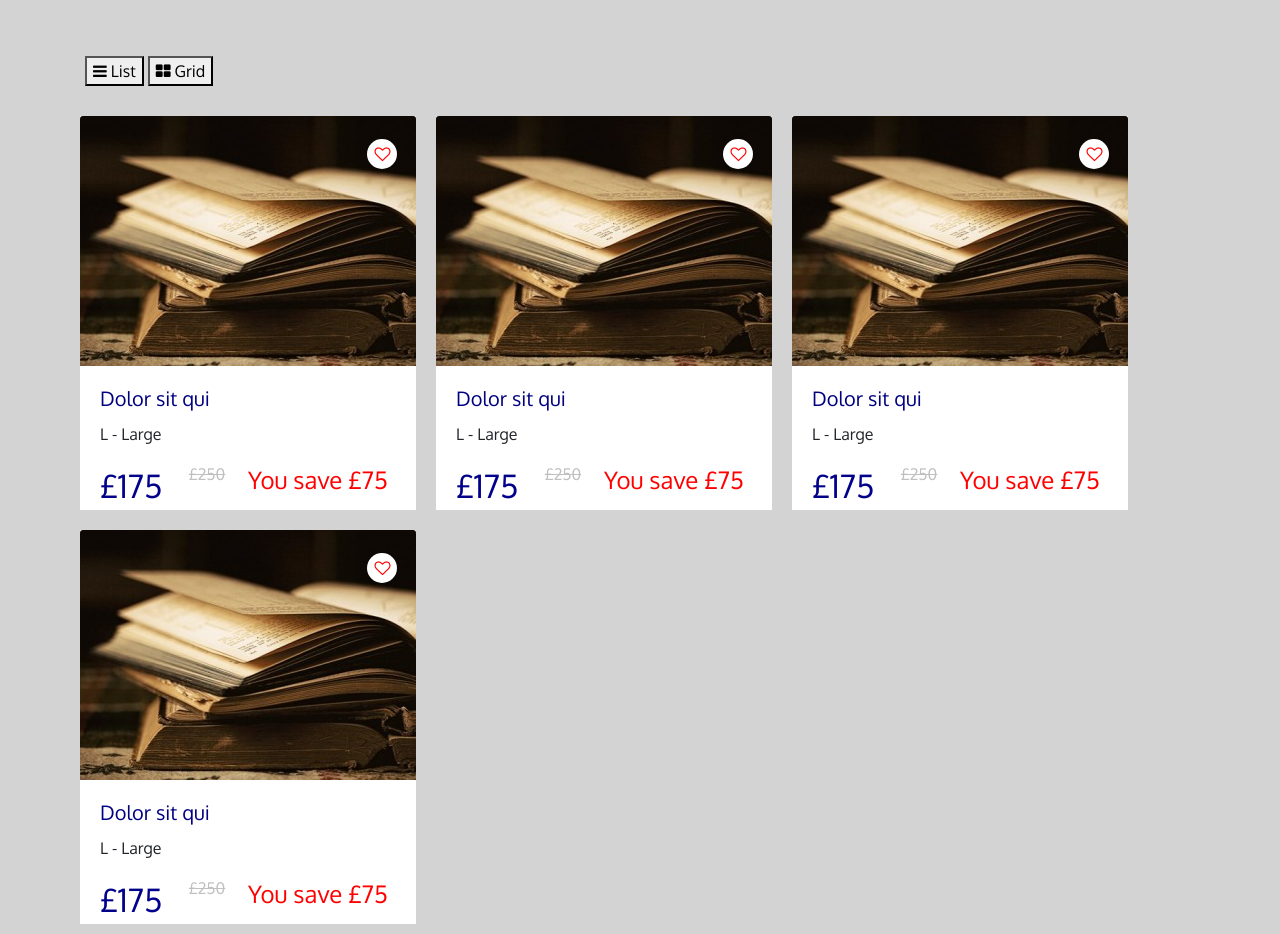
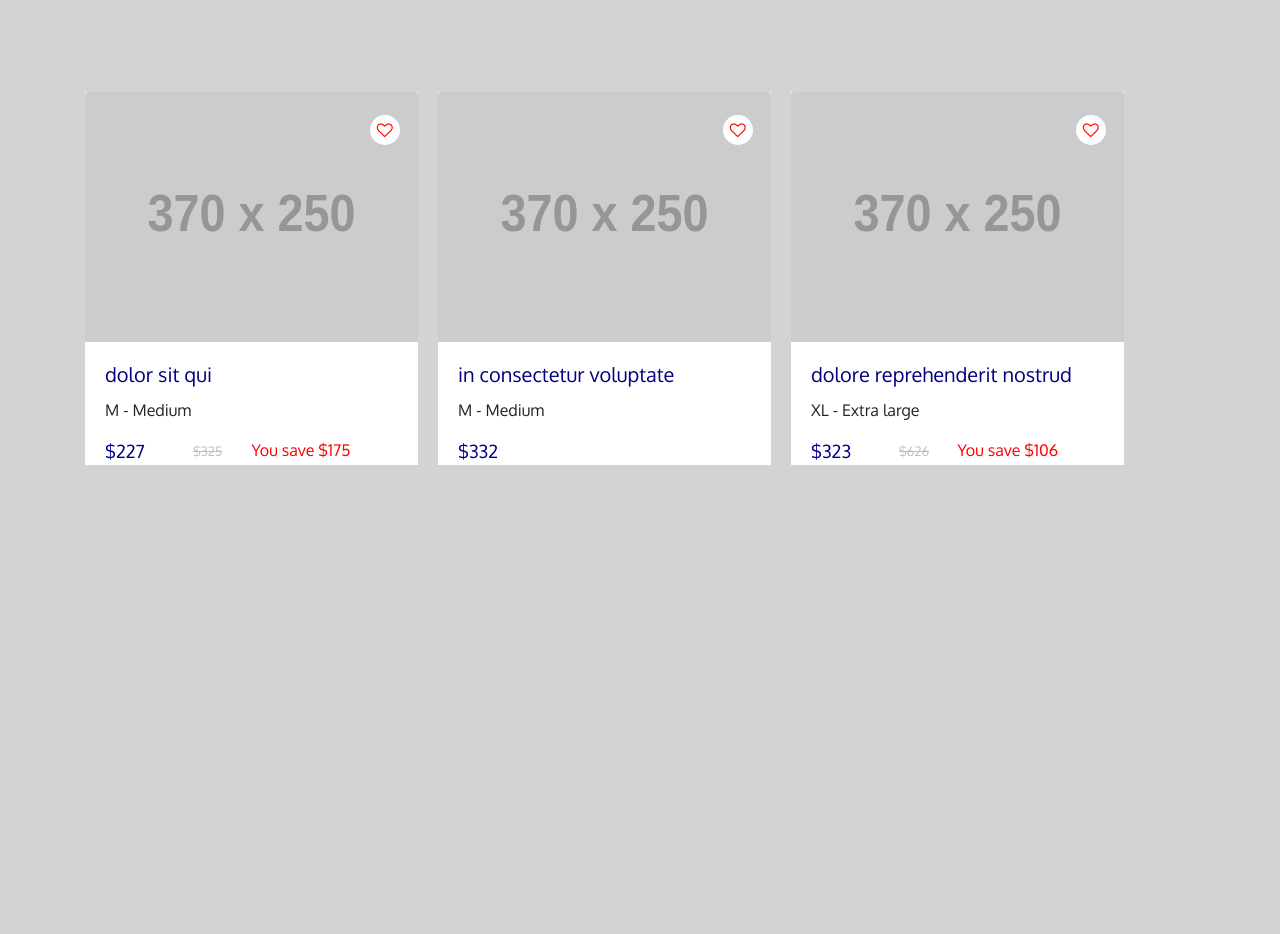
Before and after one commit to rainbowtigra/Login-MainPage_JS, a website: page app/index.html in a window 1280 px wide. After the commit the page ends 800 px from the top, so only its background shows below. Drawn offline with nearby package versions, Linux system fonts and the light colour scheme; files that its build step writes are made by us from their sources; placeholder pictures from the web are drawn by us.

Commit message:
load to page from array

```diff
--- a/app/index.html
+++ b/app/index.html
@@ -1,6 +1,5 @@
 <!DOCTYPE html>
-<html lang="en">
-
+<html>
 <head>
     <meta charset="UTF-8">
     <meta name="viewport" content="width=device-width, initial-scale=1.0">
@@ -26,92 +25,86 @@
     <link href='https://fonts.googleapis.com/css?family=Passion+One' rel='stylesheet' type='text/css'>
     <link href='https://fonts.googleapis.com/css?family=Oxygen' rel='stylesheet' type='text/css'>
 
-    <script src="./js/index.js"></script>
     <link rel="stylesheet" href="index/sign.css">
     <link rel="stylesheet" href="css/index.css">
     <link rel="import" href="header.html">
 
 </head>
+<body bgcolor="#E6E6FA">
+<div class="container">
+    <div id="my_table" class="table">
+    </div>
+</div>
 
-<body>
-<div class="container">
-    <button onclick="listView()"><i class="fa fa-bars"></i> List</button>
-    <button onclick="gridView()"><i class="fa fa-th-large"></i> Grid</button>
+<script src="js/index.js"></script>
 
-    <div class="row" style="padding: 10px;">
-        <div class="column" style="background-color:#ffffff;">
+<script>
+function getProducts() {
+    return [
+ {
+    "url": "product.html",
+    "rating": 5,
+    "name": "dolor sit qui",
+    "size": "M - Medium",
+    "picture": "http://placehold.it/370x250",
+    "savings": "$175",
+    "oldPrice": "$325",
+    "price": "$227",
+    "isFav": true,
+    "_id": "5a3964f2b3701658152a1c81"
+  },
+  {
+    "url": "product.html",
+    "rating": 3,
+    "name": "in consectetur voluptate",
+    "size": "M - Medium",
+    "picture": "http://placehold.it/370x250",
+    "price": "$332",
+    "isFav": false,
+    "_id": "5a3964f22bc8507f2f439f38"
+  },
+  {
+    "url": "product.html",
+    "rating": 4,
+    "name": "dolore reprehenderit nostrud",
+    "size": "XL - Extra large",
+    "picture": "http://placehold.it/370x250",
+    "savings": "$106",
+    "oldPrice": "$626",
+    "price": "$323",
+    "isFav": false,
+    "_id": "5a3964f2c02ac8896ad1d645"
+  }];
+}
+
+
+
+    var products = getProducts();
+    var row_data = '';
+    for (let product of products) {
+      var row_data = ` <div class="column" style="background-color:#ffffff;">
             <div class="img">
                 <div style="background-color: white">
                     <i class="fa fa-heart-o" onclick="toggleHeart(this)"></i>
                 </div>
-                <img class="card-img-top" src="image/picture.jpg" width="370" height="250" alt="Card image cap">
+                <img class="card-img-top" src="${product.picture}" width="370" height="250" alt="Card image cap">
             </div>
             <div class="card-body">
-                <h5 class="card-title" style="color:#000080">Dolor sit qui</h5>
-                <p class="card-text">L - Large</p>
+                <h5 class="card-title" style="color:#000080">${product.name}</h5>
+                <p class="card-text"> ${product.size} </p>
                 <div style="margin:auto;width:100%;">
-                    <div class="card-text" style="color:#00008B; width:30%;float:left"><font size="6">&pound175</font> </div>
-                    <div class="card-text" style="color:#C0C0C0; width:20%;float:left"><font size="3"><s>&pound250</s></font></div>
-                    <div class="card-text" style="color:#ff0000; width:50%;float:left"><font size="5">You save &pound75</font></div>
+                    <div class="card-text" style="color:#00008B; width:30%;float:left"><font size="4"> ${product.price}</font> </div>
+                    <div class="card-text ${product.oldPrice ? '' : 'd-none'}" style="color:#C0C0C0; width:20%;float:left"><font size="2"><s> ${product.oldPrice} </s></font></div>
+                    <div class="card-text ${product.savings ? '' : 'd-none'}" style=" color:#ff0000; width:50%;float:left"><font size="3">You save ${product.savings}</font></div>
                 </div>
             </div>
         </div>
-        <div class="column" style="background-color:#ffffff;">
-            <div class="img">
-                <div style="background-color: white">
-                    <i class="fa fa-heart-o" onclick="toggleHeart(this)"></i>
-                </div>
-                <img class="card-img-top" src="image/picture.jpg" width="370" height="250" alt="Card image cap">
-            </div>
-            <div class="card-body">
-                <h5 class="card-title" style="color:#000080">Dolor sit qui</h5>
-                <p class="card-text">L - Large</p>
-                <div style="margin:auto;width:100%;">
-                    <div class="card-text" style="color:#00008B; width:30%;float:left"><font size="6">&pound175</font> </div>
-                    <div class="card-text" style="color:#C0C0C0; width:20%;float:left"><font size="3"><s>&pound250</s></font></div>
-                    <div class="card-text" style="color:#ff0000; width:50%;float:left"><font size="5">You save &pound75</font></div>
-                </div>
-            </div>
-        </div>
-        <div class="column" style="background-color:#ffffff;">
-            <div class="img">
-                <div style="background-color: white">
-                    <i class="fa fa-heart-o" onclick="toggleHeart(this)"></i>
-                </div>
-                <img class="card-img-top" src="image/picture.jpg" width="370" height="250" alt="Card image cap">
-            </div>
-            <div class="card-body">
-                <h5 class="card-title" style="color:#000080">Dolor sit qui</h5>
-                <p class="card-text">L - Large</p>
-                <div style="margin:auto;width:100%;">
-                    <div class="card-text" style="color:#00008B; width:30%;float:left"><font size="6">&pound175</font> </div>
-                    <div class="card-text" style="color:#C0C0C0; width:20%;float:left"><font size="3"><s>&pound250</s></font></div>
-                    <div class="card-text" style="color:#ff0000; width:50%;float:left"><font size="5">You save &pound75</font></div>
-                </div>
-            </div>
-        </div>
-        <div class="column" style="background-color:#ffffff;">
-            <div class="img">
-                <div style="background-color: white">
-                    <i class="fa fa-heart-o" onclick="toggleHeart(this)"></i>
-                </div>
-                <img class="card-img-top" src="image/picture.jpg" width="370" height="250" alt="Card image cap">
-            </div>
-            <div class="card-body">
-                <h5 class="card-title" style="color:#000080">Dolor sit qui</h5>
-                <p class="card-text">L - Large</p>
-                <div style="margin:auto;width:100%;">
-                    <div class="card-text" style="color:#00008B; width:30%;float:left"><font size="6">&pound175</font> </div>
-                    <div class="card-text" style="color:#C0C0C0; width:20%;float:left"><font size="3"><s>&pound250</s></font></div>
-                    <div class="card-text" style="color:#ff0000; width:50%;float:left"><font size="5">You save
-                        &pound75</font></div>
-                </div>
-            </div>
-        </div>
-    </div>
-</div>
-
-<link rel="import" href="/footer.html">
+        `
+    var table_body_element = document.createElement('div');
+    table_body_element.innerHTML = row_data;
+    document.getElementById('my_table').appendChild(table_body_element);
+    }
+</script>
 
 </body>
 </html>
--- a/app/js/index.js
+++ b/app/js/index.js
@@ -1,5 +1,5 @@
 var elements = document.getElementsByClassName("column");
-var i;
+let i;
 
 function listView() {
   for (i = 0; i < elements.length; i++) {
```
Also changed, not shown: app/oldIndex.html (added, +263 -0 lines).
